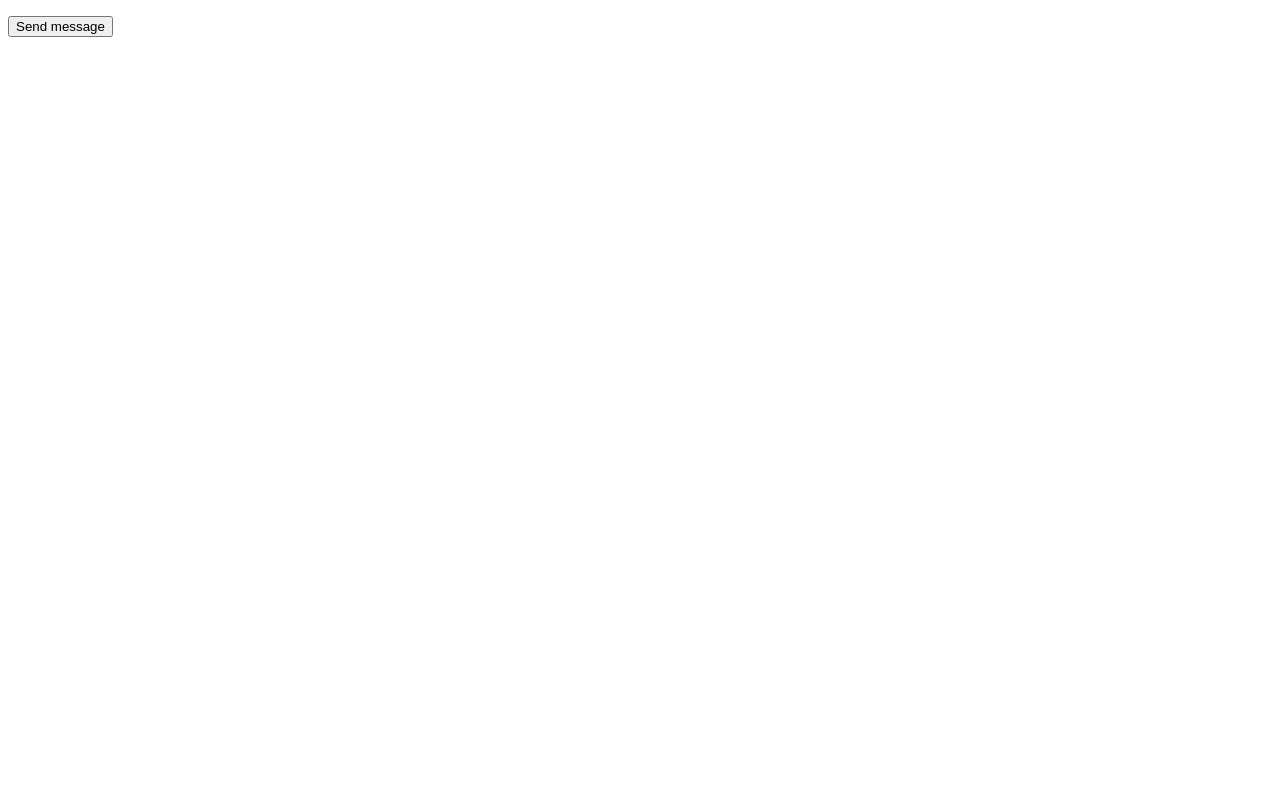
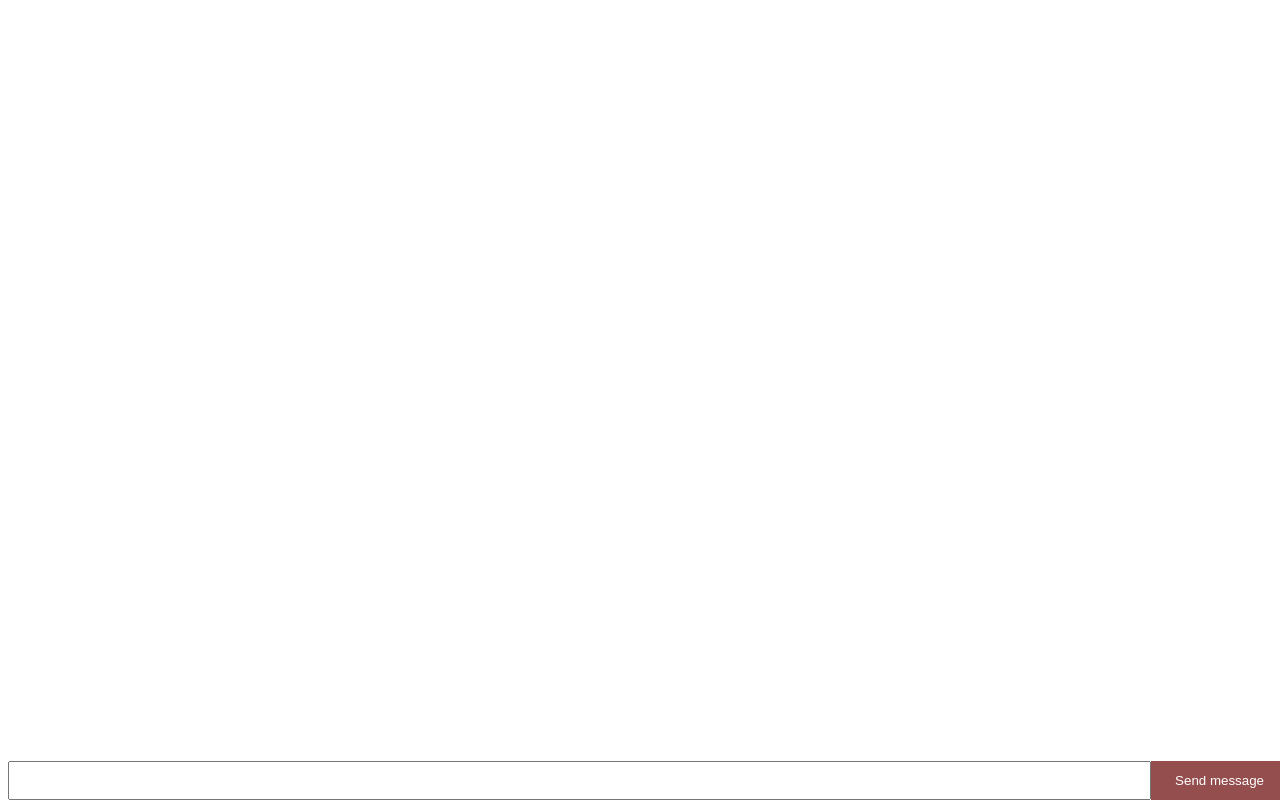
Before and after one commit to jroji/angular-course, an Angular app: page / in a window 1280 px wide. Built offline with nearby package versions, Linux system fonts and the light colour scheme.

Commit message:
feat(messages) add styles and list

```diff
--- a/src/app/app.module.ts
+++ b/src/app/app.module.ts
@@ -4,6 +4,7 @@ import { NgModule } from '@angular/core';
 import { AppRoutingModule } from './app-routing.module';
 import { AppComponent } from './app.component';
 import { MessagesComponent } from './messages/messages.component';
+import { FormsModule } from '@angular/forms';
 
 @NgModule({
   declarations: [
@@ -12,7 +13,8 @@ import { MessagesComponent } from './messages/messages.component';
   ],
   imports: [
     BrowserModule,
-    AppRoutingModule
+    AppRoutingModule,
+    FormsModule
   ],
   providers: [],
   bootstrap: [AppComponent]
--- a/src/app/messages/messages.component.css
+++ b/src/app/messages/messages.component.css
@@ -0,0 +1,40 @@
+:host {
+  --primary-color: #944e4e;
+  display: flex;
+  flex-direction: column;
+  align-items: flex-start;
+}
+
+.message {
+  display: inline;
+  padding: 12px 24px;
+  background-color: rgb(157, 193, 225);
+  border-radius: 12px;
+  margin: 12px;
+  color: white;
+}
+
+
+.message-bar {
+  position: absolute;
+  bottom: 0;
+  width: 100%;
+  display: flex;
+}
+
+.message-bar button {
+  padding: 12px 24px;
+  background: var(--primary-color);
+  border: 0;
+  border-radius: 0;
+  color: #ffffff;
+  cursor: pointer;
+}
+
+.message-bar input {
+  flex: 1;
+}
+
+body {
+  height: 100vh;
+}
--- a/src/app/messages/messages.component.html
+++ b/src/app/messages/messages.component.html
@@ -1,2 +1,6 @@
-<p>{{ message }}</p>
-<button (click)="updateMessage()">Send message</button>
+<p class="message" *ngFor="let message of messages">{{ message }}</p>
+
+<div class="message-bar">
+  <input [(ngModel)]="value">
+  <button (click)="updateMessage()">Send message</button>
+</div>
--- a/src/app/messages/messages.component.ts
+++ b/src/app/messages/messages.component.ts
@@ -5,10 +5,12 @@ import { Component, OnInit } from '@angular/core';
   templateUrl: './messages.component.html',
   styleUrls: ['./messages.component.css']
 })
-export class MessagesComponent implements OnInit {
-  public message: string;
+export class MessagesComponent {
+  public messages: string[] = [];
+  public value = '';
 
   public updateMessage() {
-    this.message = 'Mensaje actualizado';
+    this.messages = [...this.messages, this.value];
+    this.value = '';
   }
 }
```
